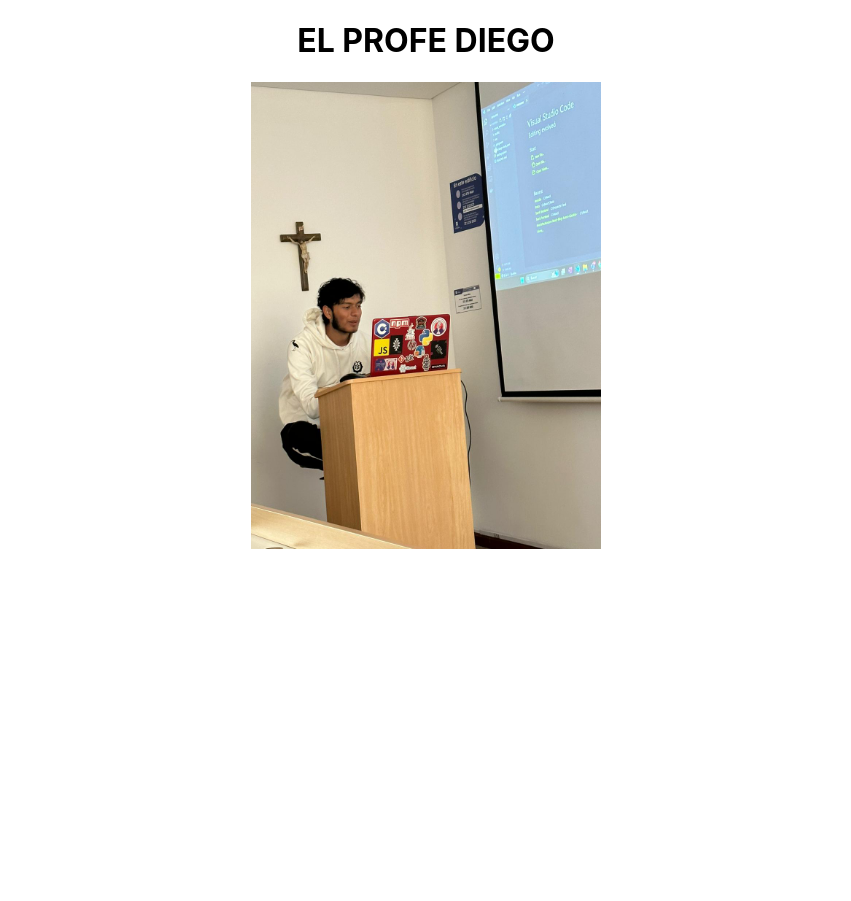
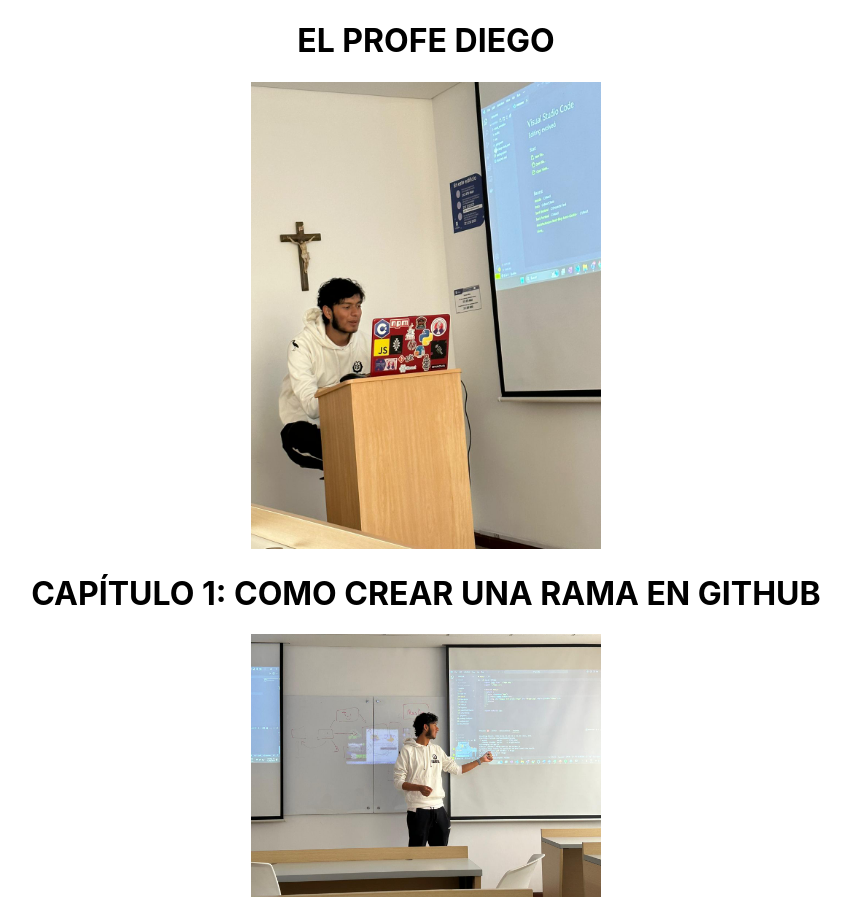
Before and after one commit to Dap20040812/prueba, a React (Create React App) app: page / in a window 1280 px wide. Shown: the whole page, without its empty margins (214-1065 px from the left). Before the commit the page ends 800 px from the top, so only its background shows below. Built offline with nearby package versions, Linux system fonts and the light colour scheme.

Commit message:
diego profe

```diff
--- a/src/App.js
+++ b/src/App.js
@@ -6,6 +6,8 @@ function App() {
     <div className="App">
       <h1>EL PROFE DIEGO</h1>
       <img alt="Imágen del profe diego" src="diego.jpg" style={{width:"350px"}}/>
+      <h1>CAPÍTULO 1: COMO CREAR UNA RAMA EN GITHUB</h1>
+      <img alt="Imágen del profe diego" src="diego2.jpg" style={{width:"350px"}}/>
     </div>
   );
 }
```
Also changed, not shown: public/diego2.jpg (added).
